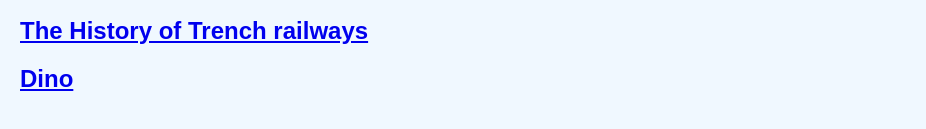
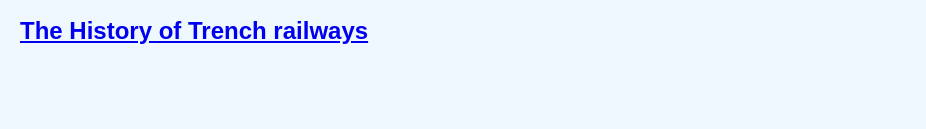
Before and after one commit to Studidart/index, a plain HTML site: page index.html in a window 1280 px wide. Shown: the part 187-316 px from the top of the page, without its empty margins (0-926 px from the left). Drawn offline with Linux system fonts and the light colour scheme.

```diff
--- a/index.html
+++ b/index.html
@@ -34,7 +34,6 @@
     <br>
     <h2>Network of Absolutly Vital Proportions</h2>
     <h2><a href="page1.html">The History of Trench railways</a></h2>
-    <h2><a href="Dino Game">Dino</a></h2>
 </body>
 
 </html>
```
